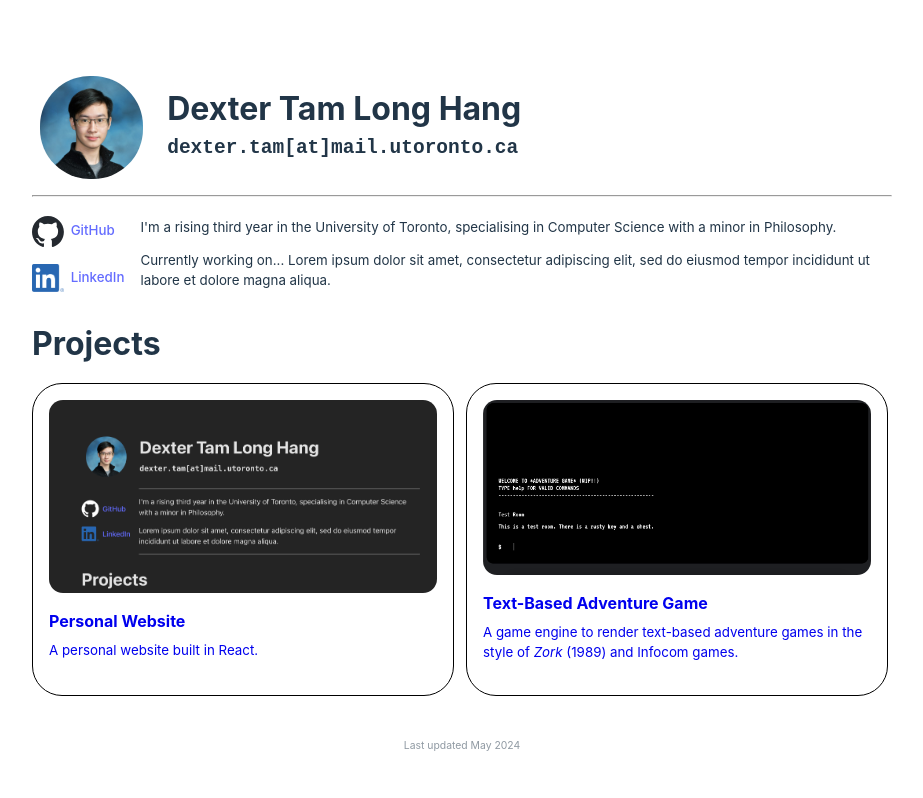
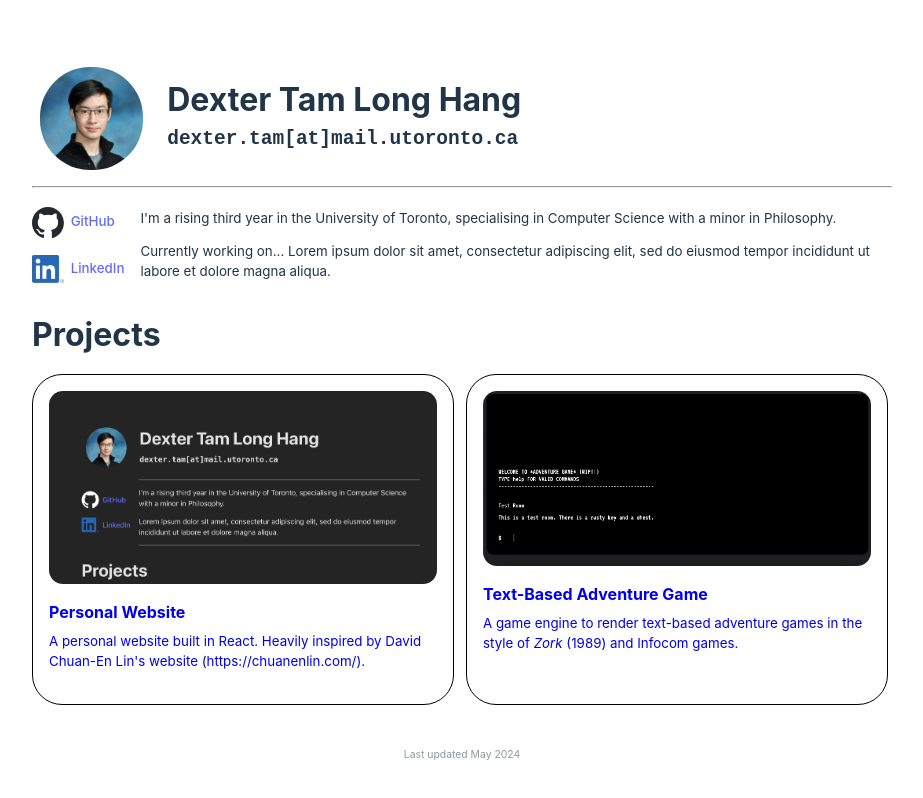
Before and after one commit to taml5/taml5.github.io, a React (Vite) app: page / in a window 1280 px wide. Shown: the top 798 px of the page, without its empty margins (178-1101 px from the left). Built offline with nearby package versions, Linux system fonts and the light colour scheme.

Commit message:
Credited inspiration for website in the project description

```diff
--- a/src/data.jsx
+++ b/src/data.jsx
@@ -29,7 +29,7 @@ export const projects = [
 		id: "website",
 		title: "Personal Website",
 		imagePath: root + "website.png",
-		description: (<>A personal website built in React.</>),
+		description: (<>A personal website built in React. Heavily inspired by David Chuan-En Lin's website (https://chuanenlin.com/).</>),
 		url: "https://github.com/taml5/website"
 	},
 	{
```
